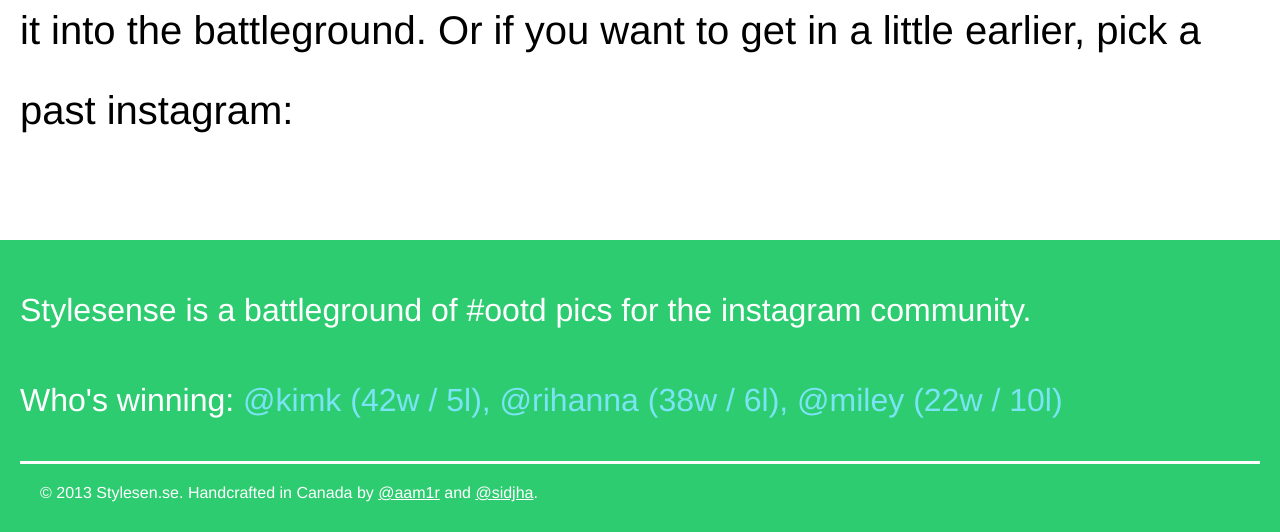
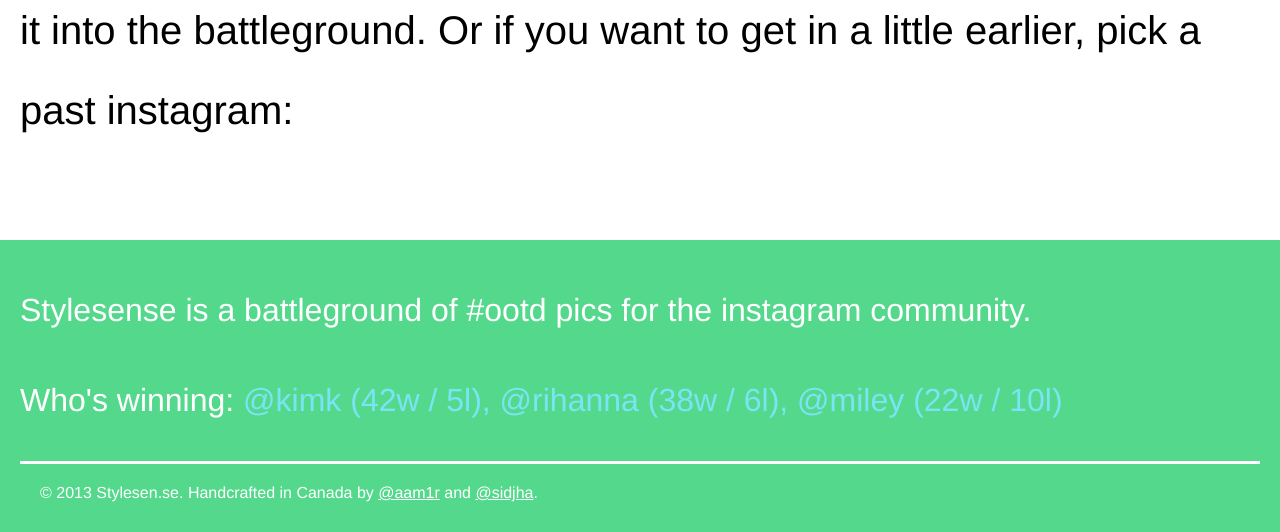
Before and after one commit to sidjha/stylesense, a Flask app: page /welcome in a window 1280 px wide. Shown: the part 330-862 px from the top of the page. Run offline with Flask 2, Linux system fonts and the light colour scheme; the visitor is signed in with stand-in values (Sample User, id 1); some libraries are stand-ins or nearby versions.

Commit message:
More UI tweaks

```diff
--- a/static/css/styles.css
+++ b/static/css/styles.css
@@ -122,7 +122,7 @@ a, a:visited {
 
 .footer {
   width: 100%;
-  background: #2ecc71;
+  background: #54d98c;
   clear: both;
   margin: 0px 0 0 0; }
 
@@ -173,7 +173,7 @@ a, a:visited {
   padding: 20px 60px 20px 60px;
   background: none;
   border-top: 3px solid #2ecc71;
-  border-bottom: 3px solid #000;
+  border-bottom: 3px solid #2ecc71;
   display: none;
   font-family: Helvetica, Arial, sans-serif; }
 
--- a/static/css/styles.scss
+++ b/static/css/styles.scss
@@ -176,7 +176,7 @@ a, a:visited {
 
 .footer {
 	width: 100%;
-	background: $fgcolor;
+	background: lighten($fgcolor, 10);
 	clear: both;
 	margin: 0px 0 0 0;
 }
@@ -241,7 +241,7 @@ $footer_fontsize: 2em;
 	padding: 20px 60px 20px 60px;
 	background: none;
 	border-top: 3px solid $fgcolor;
-	border-bottom: 3px solid #000;
+	border-bottom: 3px solid $fgcolor;
 	display: none;
 	font-family: $basefont;
 }
--- a/templates/home.html
+++ b/templates/home.html
@@ -2,7 +2,7 @@
 <html>
 <head>
 	<title>Join Stylesense</title>
-	<link rel="stylesheet" href="/static/css/styles.css?c" type="text/css">
+	<link rel="stylesheet" href="/static/css/styles.css?d" type="text/css">
 	<link rel="stylesheet" href="http://yui.yahooapis.com/pure/0.3.0/grids-min.css">
 	<script src="http://code.jquery.com/jquery-1.10.1.min.js"></script>
 </head>
```
